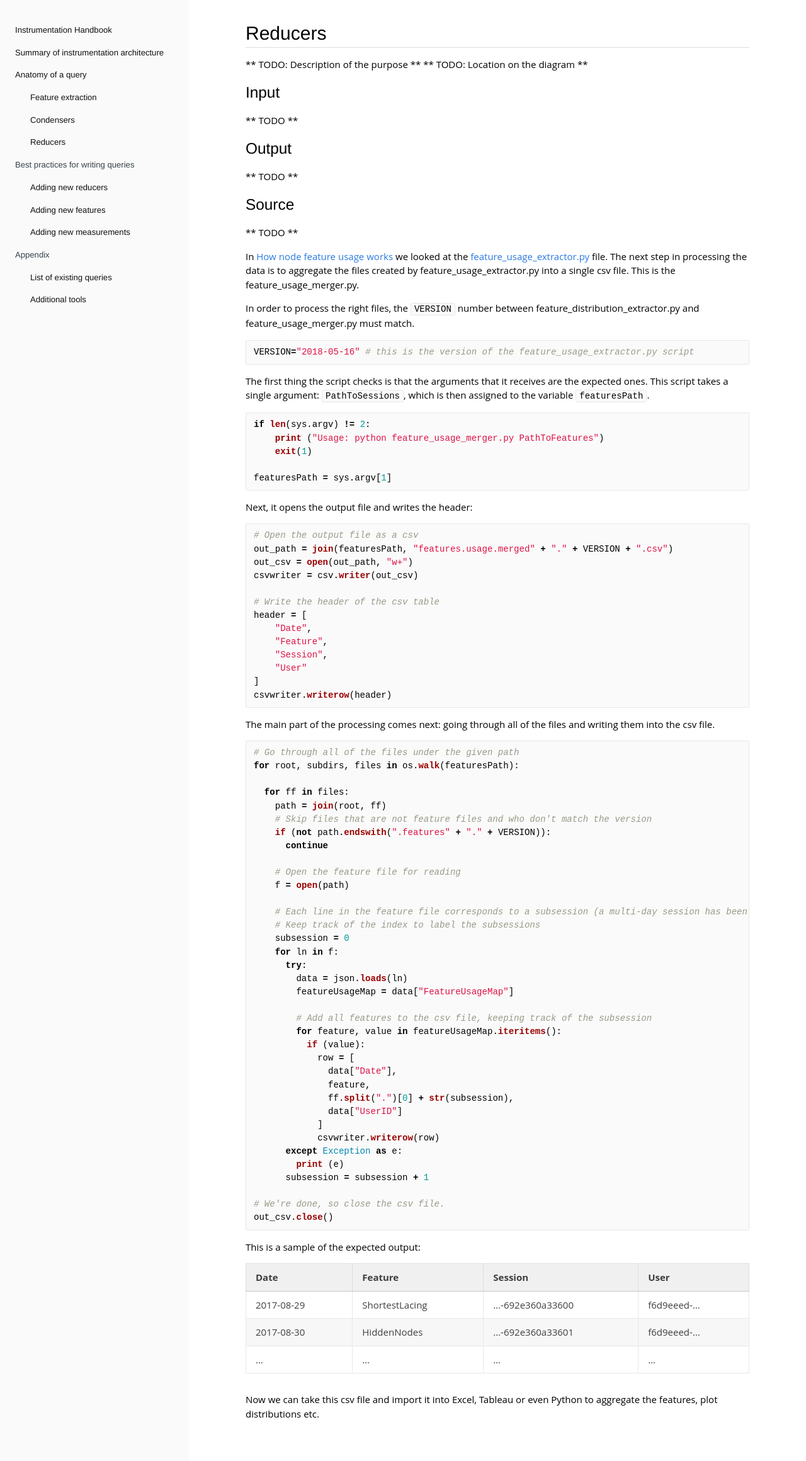
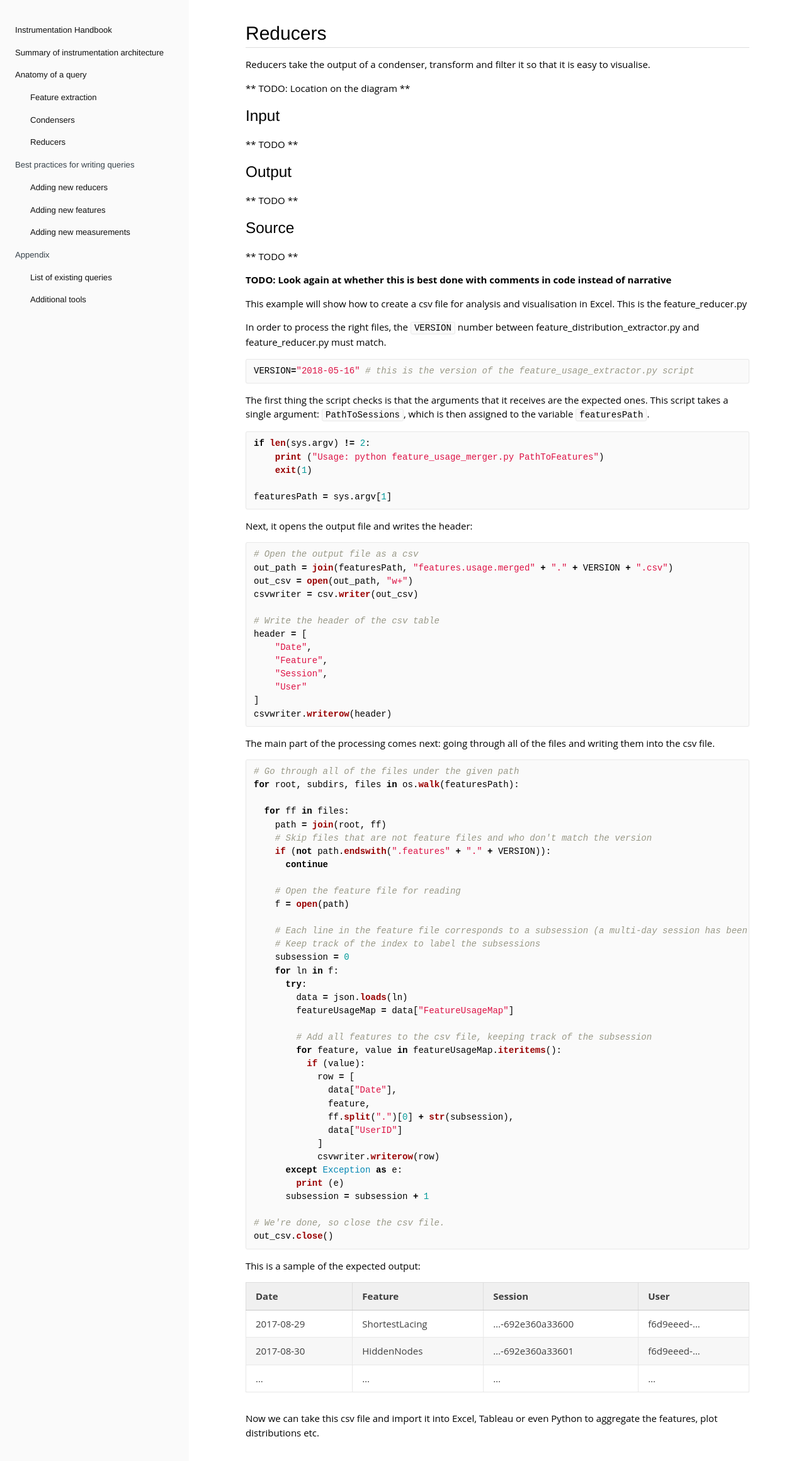
Before and after one commit to DynamoDS/Coulomb, a Jekyll site: the page built from docs/pages/03-anatomy-of-a-query/03-reducers.md, in a window 1280 px wide. Shown: the top 2320 px of the page at 63% size. Built offline with Jekyll 4.4.1, drawn with Linux system fonts in a browser that asks for light colours.

Commit message:
Update 03-reducers.md

````diff
--- a/docs/pages/03-anatomy-of-a-query/03-reducers.md
+++ b/docs/pages/03-anatomy-of-a-query/03-reducers.md
@@ -4,7 +4,8 @@ title: Reducers
 permalink: /03-anatomy-of-a-query/03-reducers/
 ---
 
-** TODO: Description of the purpose **
+Reducers take the output of a condenser, transform and filter it so that it is easy to visualise.
+
 ** TODO: Location on the diagram **
 
 ## Input
@@ -21,9 +22,11 @@ permalink: /03-anatomy-of-a-query/03-reducers/
 ** TODO **
 
 
-In [How node feature usage works](/03-anatomy-of-a-query/01-how-node-feature-usage-works/) we looked at the [feature_usage_extractor.py](https://github.com/DynamoDS/Coulomb/blob/master/SessionTools/feature_usage_extractor.py) file. The next step in processing the data is to aggregate the files created by feature_usage_extractor.py into a single csv file. This is the feature_usage_merger.py.
+**TODO: Look again at whether this is best done with comments in code instead of narrative**
 
-In order to process the right files, the `VERSION` number between feature_distribution_extractor.py and feature_usage_merger.py must match.
+This example will show how to create a csv file for analysis and visualisation in Excel. This is the feature_reducer.py
+
+In order to process the right files, the `VERSION` number between feature_distribution_extractor.py and feature_reducer.py must match.
 
 ```python
 VERSION="2018-05-16" # this is the version of the feature_usage_extractor.py script
````
